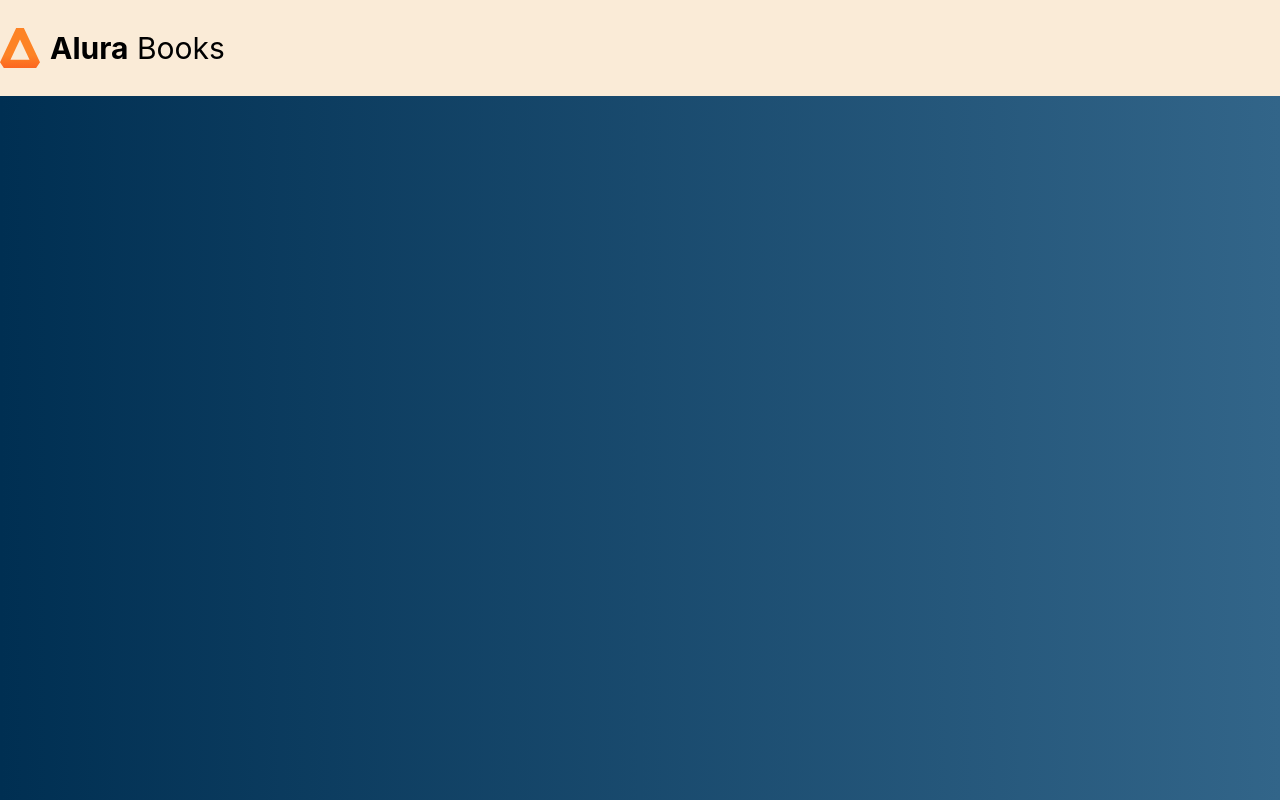
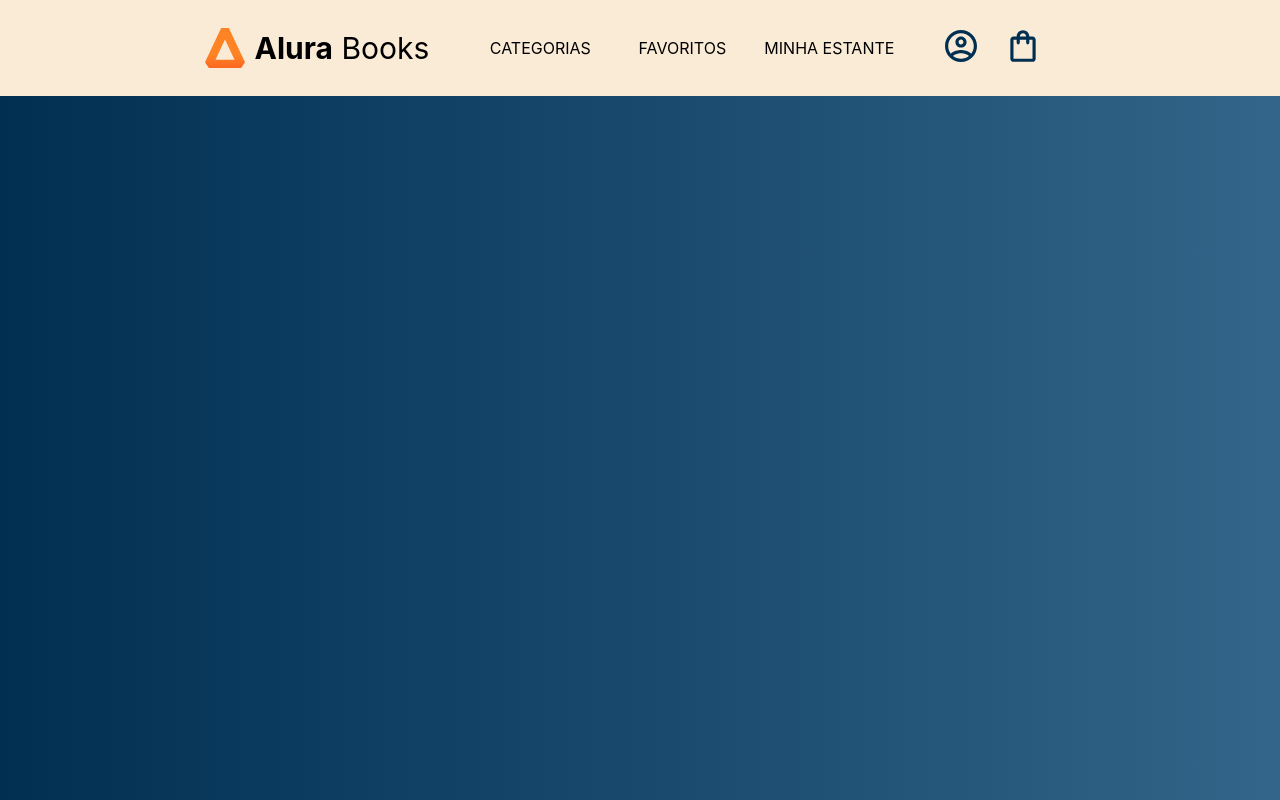
Before and after one commit to Laifer/alura-full-stack-js, a React (Create React App) app: page / in a window 1280 px wide. Built offline with nearby package versions, Linux system fonts and the light colour scheme.

Commit message:
feat: finishing eighth step of second class
Adding some header options, using list and mapping with JSX to create some main options and some icons, adding text and images with that tecnique; adding some styling to the components too and made the logo keep the format with the rest of the header

```diff
--- a/src/App.js
+++ b/src/App.js
@@ -1,11 +1,28 @@
 import './styles/App.css';
 import Logo from './components/Logo'
+import profile from './static/perfil.svg'
+import bag from './static/sacola.svg'
+
+const textOptions = ['CATEGORIAS', 'FAVORITOS', 'MINHA ESTANTE']
+const icons = [profile, bag]
 
 function App() {
   return (
     <div className='App'>
       <header className='App-header'>
         <Logo/>
+        <ul className='header-options'>
+          { textOptions.map( (text) => (
+              <li className='option'><p>{text}</p></li>
+            )
+          )}
+        </ul>
+        <ul className='icons'>
+          { icons.map ( (icon) => (
+              <li className='icon'><img src={icon}/></li>
+            )
+          )}
+        </ul>
       </header>
     </div>
   );
--- a/src/components/Logo/style.css
+++ b/src/components/Logo/style.css
@@ -1,6 +1,7 @@
 .logo {
     display: flex;
     font-size: 30px;
+    align-items: center;
 }
 
 .logo-img {
--- a/src/styles/App.css
+++ b/src/styles/App.css
@@ -6,4 +6,39 @@
 
 .App-header {
     background-color: antiquewhite;
+    display: flex;
+    justify-content: center;
 }
+
+.header-options {
+    display: flex;
+}
+
+.option {
+    min-width: 120px;
+    height: 100%;
+    margin: 0px 6px 0px 6px;
+    padding: 0 5px;
+
+    font-size: 16px;
+    text-align: center;
+
+    display: flex;
+    justify-content: center;
+    align-items: center;
+    cursor: pointer;
+}
+
+.icons {
+    display: flex;
+    align-items: center;
+}
+
+.icon {
+    margin: 0 40px 0 0;
+    width: 25px;
+}
+
+li {
+    list-style: none;
+}
```
